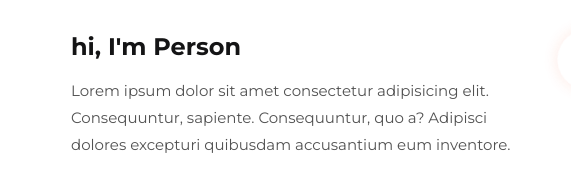
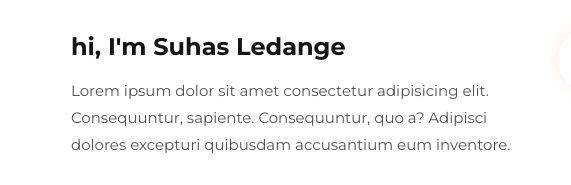
Before and after one commit to suhasledange/personal.github.io, a plain HTML site: page index.html in a window 1280 px wide. Shown: the part 433-618 px from the top of the page, 162-733 px from the left. Drawn offline with nearby package versions, Linux system fonts and the light colour scheme; files whose address does not match are found by name.

Commit message:
Update index.html

```diff
--- a/index.html
+++ b/index.html
@@ -51,7 +51,7 @@ href="https://cdn.jsdelivr.net/npm/swiper/swiper-bundle.min.css"
                 </div>
                 <div class="info">
                     <h1>UI/UX Design & Fullstack Web Developer</h1>
-                    <h3>hi, I'm Person</h3>
+                    <h3>hi, I'm Suhas Ledange</h3>
                     <p>Lorem ipsum dolor sit amet consectetur adipisicing elit. Consequuntur, sapiente. Consequuntur, quo a? Adipisci dolores excepturi quibusdam accusantium eum inventore.</p>
                     <a href="#contact" class="btn btn-primary">Let's Talk</a>
                 </div>
```
